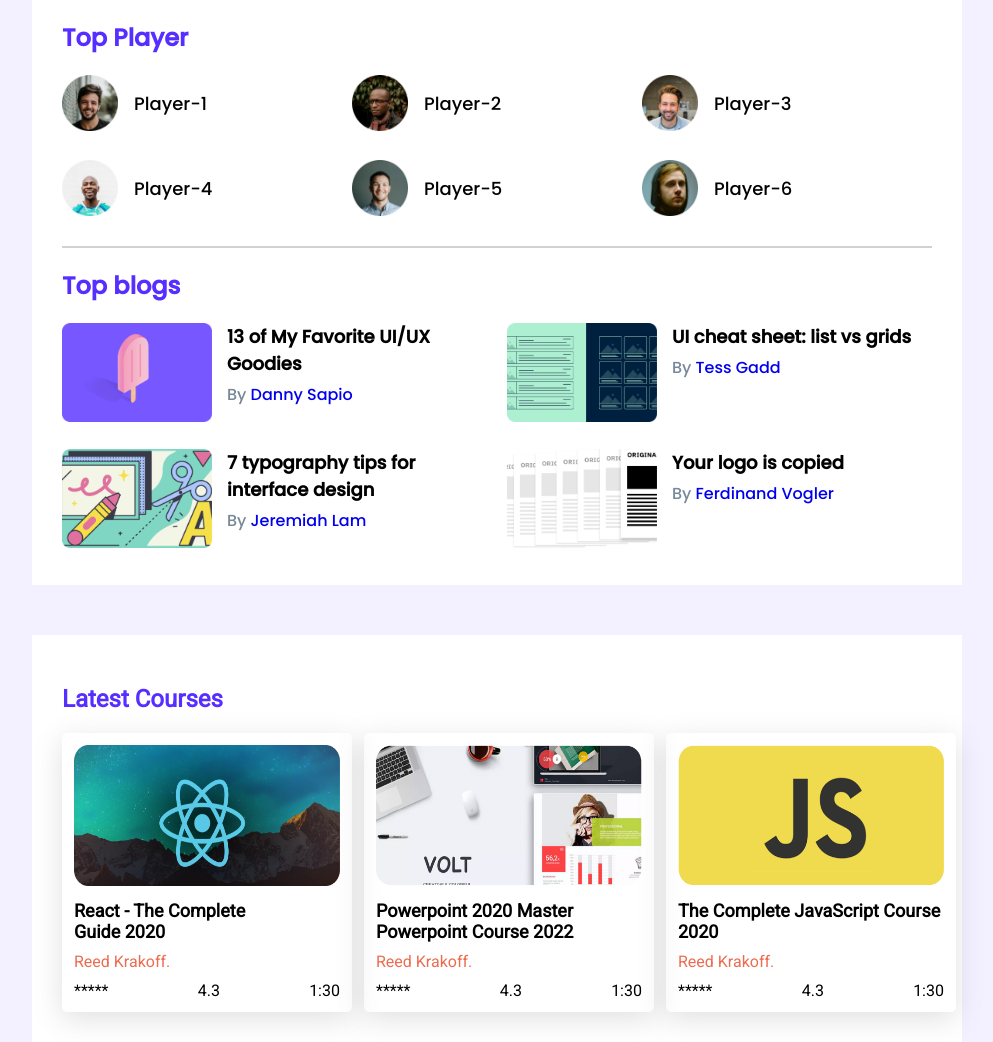
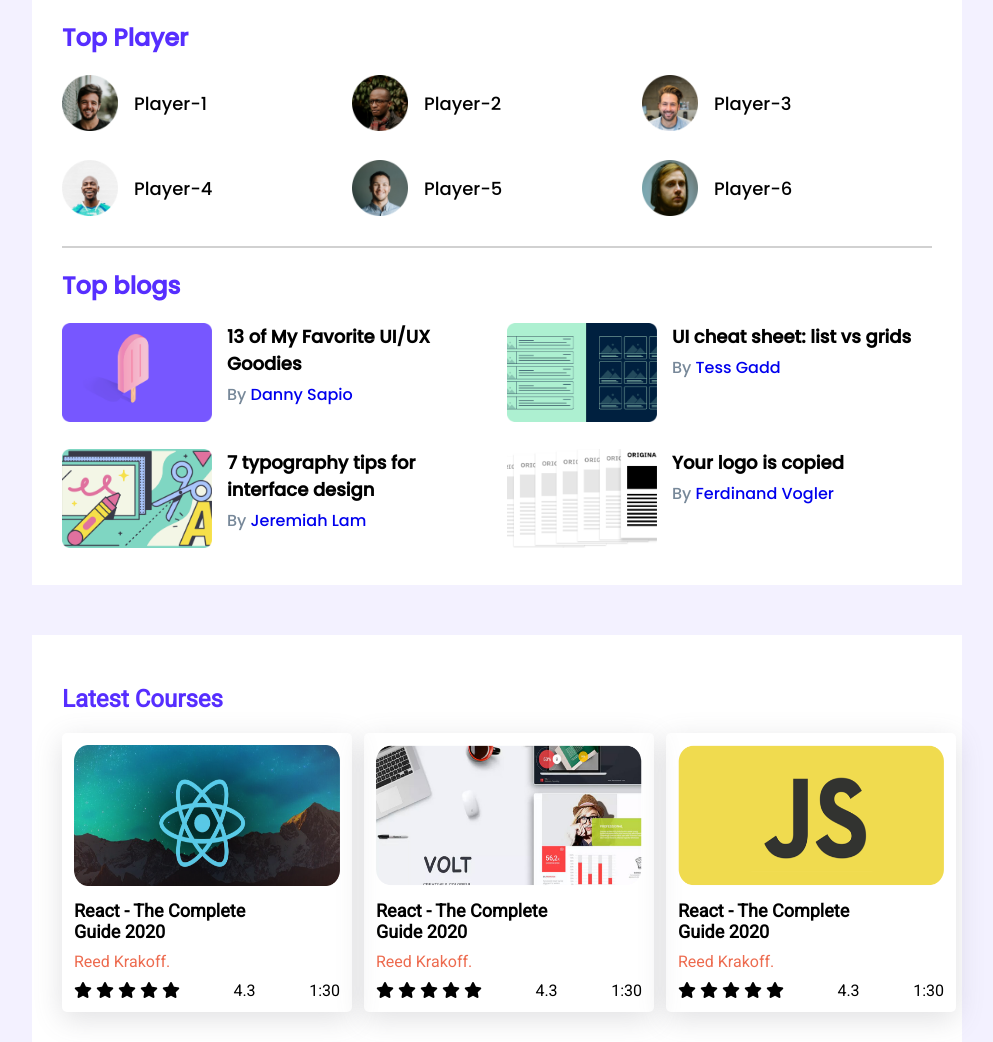
Before and after one commit to pixprocoder/leader-board, a plain HTML site: page index.html in a window 1280 px wide. Shown: the whole page, without its empty margins (143-1136 px from the left). Drawn offline with Linux system fonts and the light colour scheme; files whose address does not match are found by name.

Commit message:
start added

```diff
--- a/css/style.css
+++ b/css/style.css
@@ -106,10 +106,10 @@
   /* display: block;
   margin: 0px auto; */
 }
-.course-title {
+.course-details {
   flex-direction: column;
 }
-.course-title h3 {
+.course-details h3 {
   font-size: 18px;
   margin: 10px 0;
 }
@@ -119,7 +119,7 @@
   font-size: 16px;
   margin: 10px 0;
 }
-.course-rating {
+.course-info {
   display: flex;
   justify-content: space-between;
 }
--- a/index.html
+++ b/index.html
@@ -7,6 +7,8 @@
     <title>Leader board</title>
     <!-- stylesheet -->
     <link rel="stylesheet" href="css/style.css" />
+    <!-- font Awesome link  -->
+    <script src="https://kit.fontawesome.com/fdd9b903ad.js" crossorigin="anonymous"></script>
   </head>
   <body>
     <!-- Navigation start  -->
@@ -97,13 +99,19 @@
                 <div class="course-thumbnail">
                   <img src="/assets//images/courses/course-1.png" alt="">
                 </div>
-                <div class="course-title">
+                <div class="course-details">
                   <h3>React - The Complete <br>
                     Guide 2020</h3>
                   <p class="owner">Reed Krakoff.</p>
                 </div>
-                <div class="course-rating">
-                  <div class="start">*****</div>
+                <div class="course-info">
+                  <div class="start">
+                    <i class="fa-solid fa-star"></i>
+                    <i class="fa-solid fa-star"></i>
+                    <i class="fa-solid fa-star"></i>
+                    <i class="fa-solid fa-star"></i>
+                    <i class="fa-solid fa-star"></i>
+                  </div>
                   <div class="rating-point">4.3</p></div>
                   <div class="course-direction">1:30</div>
                 </div>
@@ -112,12 +120,19 @@
                 <div class="course-thumbnail">
                   <img src="/assets//images/courses/course-2.png" alt="">
                 </div>
-                <div class="course-title">
-                  <h3>Powerpoint 2020 Master Powerpoint Course 2022</h3>
+                <div class="course-details">
+                  <h3>React - The Complete <br>
+                    Guide 2020</h3>
                   <p class="owner">Reed Krakoff.</p>
                 </div>
-                <div class="course-rating">
-                  <div class="start">*****</div>
+                <div class="course-info">
+                  <div class="start">
+                    <i class="fa-solid fa-star"></i>
+                    <i class="fa-solid fa-star"></i>
+                    <i class="fa-solid fa-star"></i>
+                    <i class="fa-solid fa-star"></i>
+                    <i class="fa-solid fa-star"></i>
+                  </div>
                   <div class="rating-point">4.3</p></div>
                   <div class="course-direction">1:30</div>
                 </div>
@@ -126,17 +141,24 @@
                 <div class="course-thumbnail">
                   <img src="/assets//images/courses/course-3.png" alt="">
                 </div>
-                <div class="course-title">
-                  <h3>The Complete JavaScript
-                    Course 2020</h3>
+                <div class="course-details">
+                  <h3>React - The Complete <br>
+                    Guide 2020</h3>
                   <p class="owner">Reed Krakoff.</p>
                 </div>
-                <div class="course-rating">
-                  <div class="start">*****</div>
+                <div class="course-info">
+                  <div class="start">
+                    <i class="fa-solid fa-star"></i>
+                    <i class="fa-solid fa-star"></i>
+                    <i class="fa-solid fa-star"></i>
+                    <i class="fa-solid fa-star"></i>
+                    <i class="fa-solid fa-star"></i>
+                  </div>
                   <div class="rating-point">4.3</p></div>
                   <div class="course-direction">1:30</div>
                 </div>
               </div>
+
 
             </div>
           </div>
```
